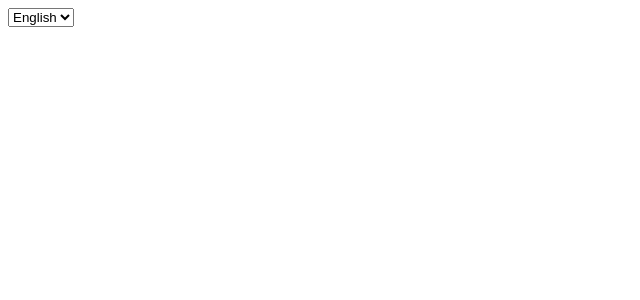
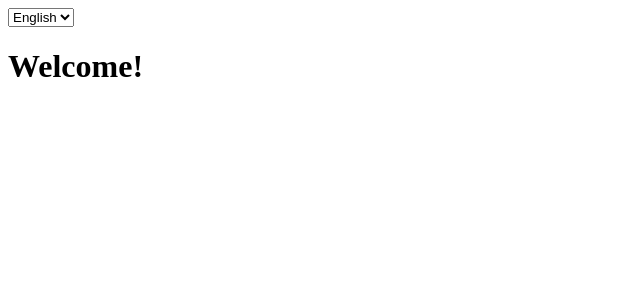
Before and after one commit to marcopiro91/React-Esercizi, a React (Create React App) app: page / in a window 1280 px wide. Shown: the top 300 px of the page, without its empty margins (0-640 px from the left). Built offline with nearby package versions, Linux system fonts and the light colour scheme.

Commit message:
exercise-29

```diff
--- a/src/App.js
+++ b/src/App.js
@@ -23,7 +23,5 @@
                     <DisplayLanguage />
                  </LanguageContext.Provider>
                </div>
-
-
     }
 }
--- a/src/DisplayLanguage.js
+++ b/src/DisplayLanguage.js
@@ -1,10 +1,23 @@
 import React from "react";
 import { LanguageContext } from "./LanguageContext";
+
+const strings = {
+    en: {
+        CURRENT_TIME: "Welcome!"
+    } ,
+    it: {
+        CURRENT_TIME: "Benvenuto!"
+    } ,
+}
 
 
 export class DisplayLanguage extends React.Component {
     render() {
-        return
-        /* non ho messo nulla perche la traccia non chiarisce cosa deve contenere questo componente e il consumer viene richiesto nell esercizio successivo    */
+        return <LanguageContext.Consumer>
+                  {(Language) => {
+                    return <h1>{strings[Language].CURRENT_TIME}</h1>
+                  }}
+               </LanguageContext.Consumer>
+
     }
 }
```
